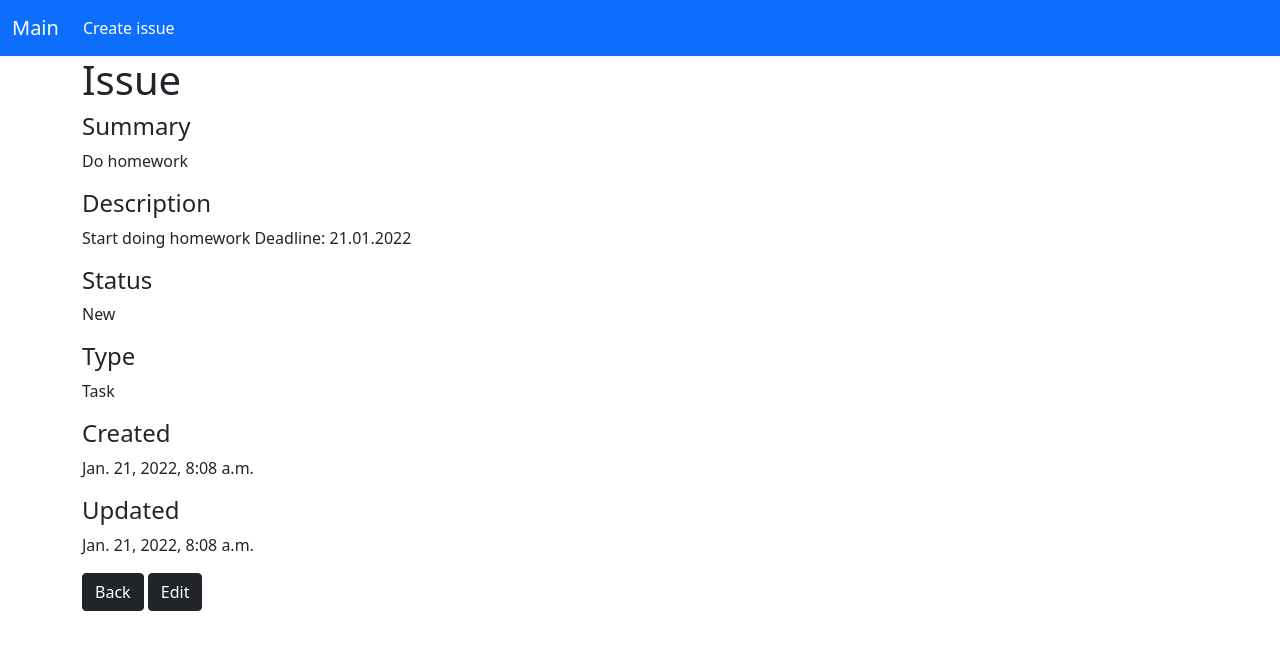
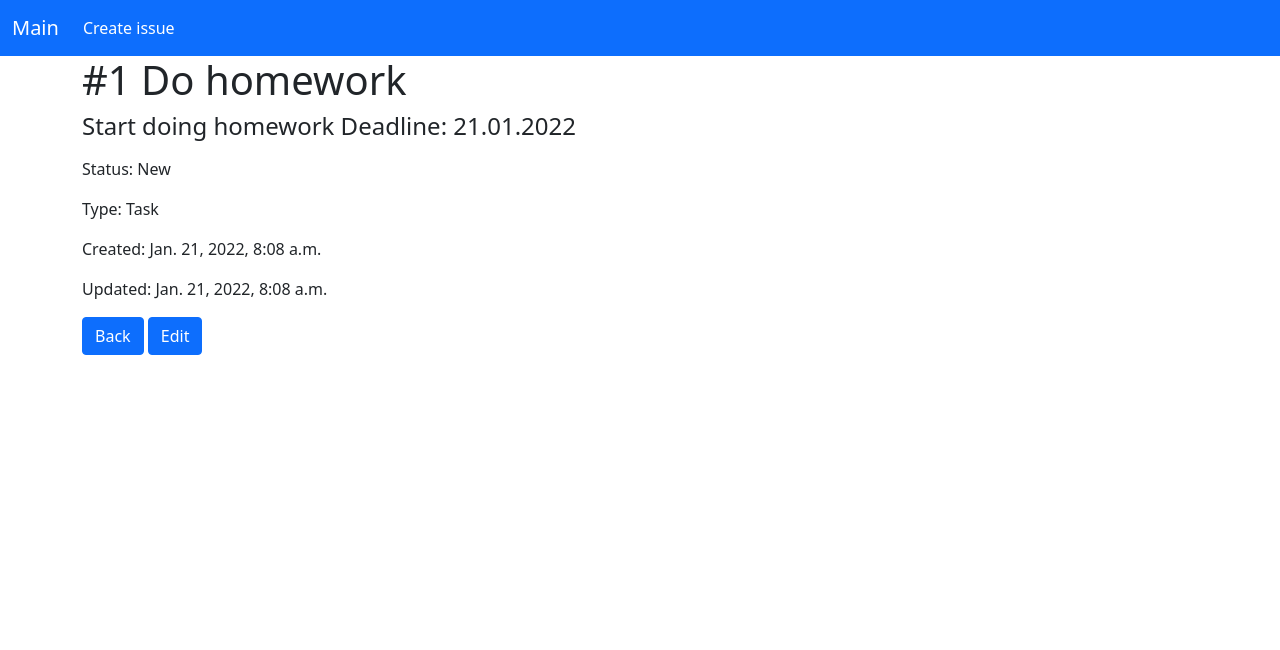
Before and after one commit to Irbiss555/issue_tracker, a Django app: template issue_tracker/templates/issue_template.html in a window 1280 px wide. Shown: the top 650 px of the page. Run offline with Django 3.2, Linux system fonts and the light colour scheme; the template is opened without the code that fills it: values that come from a table or form of the project are taken from there, others are empty; data comes from the database, SQL or seed files in the repository.

Commit message:
#4 Изменил внешний вид шаблона

```diff
--- a/issue_tracker/templates/issue_template.html
+++ b/issue_tracker/templates/issue_template.html
@@ -1,28 +1,14 @@
-{% extends 'base.html'%}
+{% extends 'base.html' %}
 {% load static %}
 
 {% block content %}
-<h1>Issue</h1>
-<h4>Summary</h4>
-<p>{{ issue.summary }}</p>
-<h4>Description</h4>
-<p>{{ issue.description|default_if_none:'' }}</p>
-<h4>Status</h4>
-<p>
-{{ issue.status.title }}
-</p>
-    <h4>Type</h4>
-<p>
-{{ issue.type.title }}
-</p>
-    <h4>Created</h4>
-<p>
-{{ issue.created_at }}
-</p>
-<h4>Updated</h4>
-<p>
-{{ issue.updated_at }}
-</p>
-<a href="{% url 'index' %}" class="btn btn-dark">Back</a>
-<a href="#" class="btn btn-dark">Edit</a>
+    <h1>#{{ issue.pk }} {{ issue.summary }}</h1>
+    <h4>{{ issue.description|default_if_none:'' }}</h4>
+    <p></p>
+    <p>Status: {{ issue.status.title }}</p>
+    <p>Type: {{ issue.type.title }}</p>
+    <p>Created: {{ issue.created_at }}</p>
+    <p>Updated: {{ issue.updated_at }}</p>
+    <a href="{% url 'index' %}" class="btn btn-primary">Back</a>
+    <a href="#" class="btn btn-primary">Edit</a>
 {% endblock %}
```
